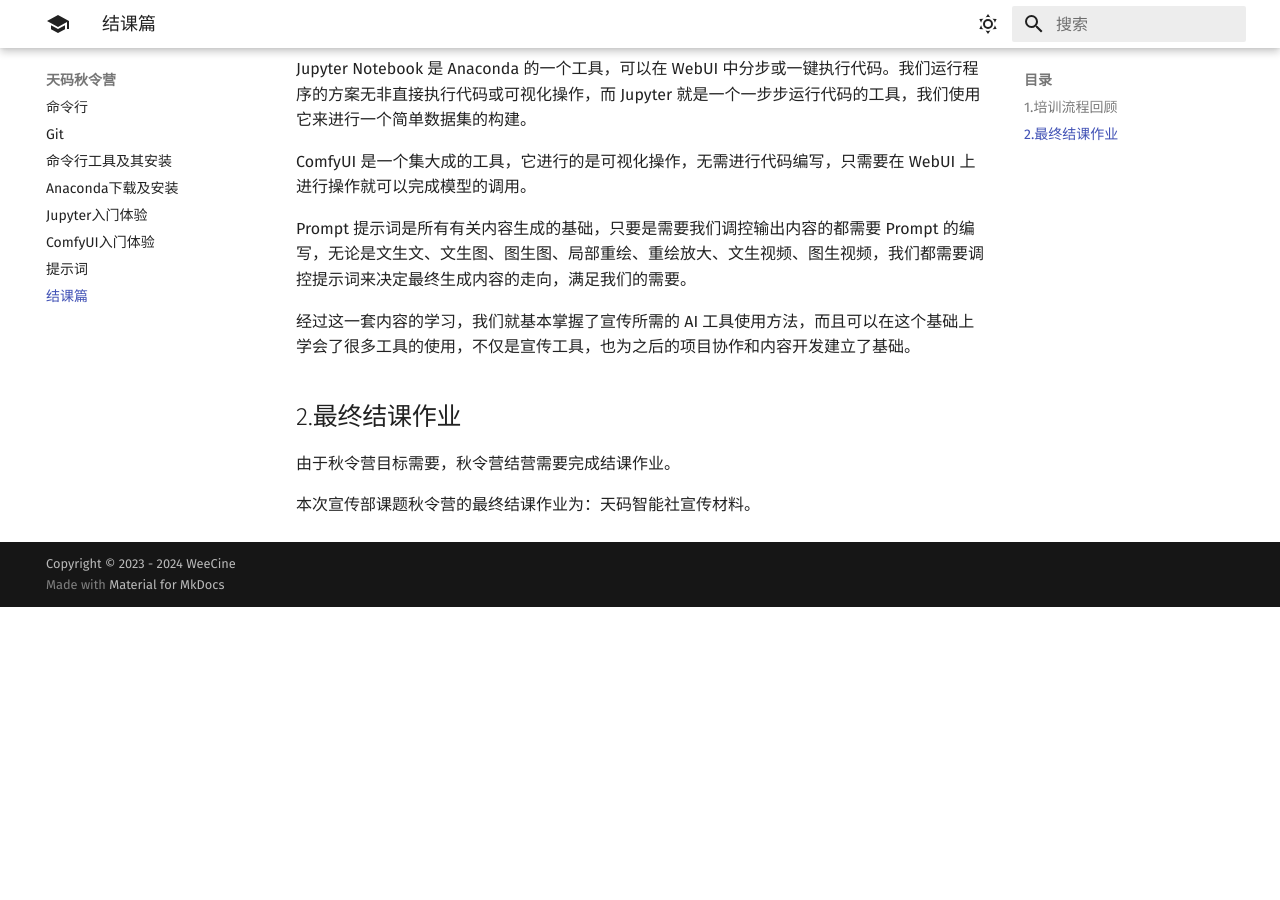
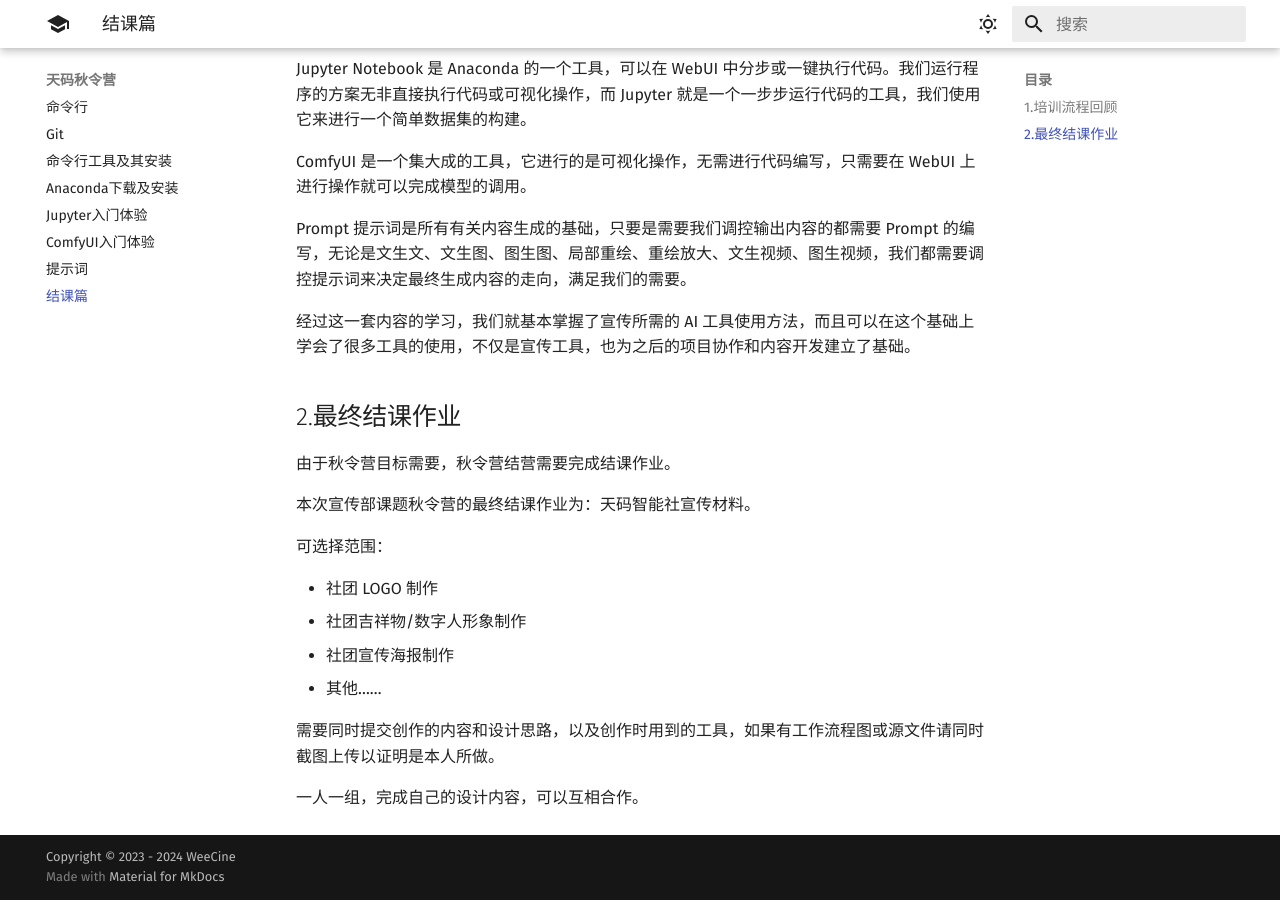
Before and after one commit to LYOfficial/WeeDocs, an MkDocs documentation site: the page built from docs/SkyCode/Part8.md, in a window 1280 px wide and 900 px high, scrolled down 902 px. Built offline with MkDocs 1.6.1 and Material for MkDocs 9.7.7, drawn with Linux system fonts in a browser that asks for light colours; before the commit the page ends 1509 px from its top, so only the background shows below that.

Commit message:
Finished

```diff
--- a/docs/SkyCode/Part8.md
+++ b/docs/SkyCode/Part8.md
@@ -33,3 +33,14 @@ Prompt 提示词是所有有关内容生成的基础，只要是需要我们调
 由于秋令营目标需要，秋令营结营需要完成结课作业。
 
 本次宣传部课题秋令营的最终结课作业为：天码智能社宣传材料。
+
+可选择范围：
+
+* 社团 LOGO 制作
+* 社团吉祥物/数字人形象制作
+* 社团宣传海报制作
+* 其他……
+
+需要同时提交创作的内容和设计思路，以及创作时用到的工具，如果有工作流程图或源文件请同时截图上传以证明是本人所做。
+
+一人一组，完成自己的设计内容，可以互相合作。
```
